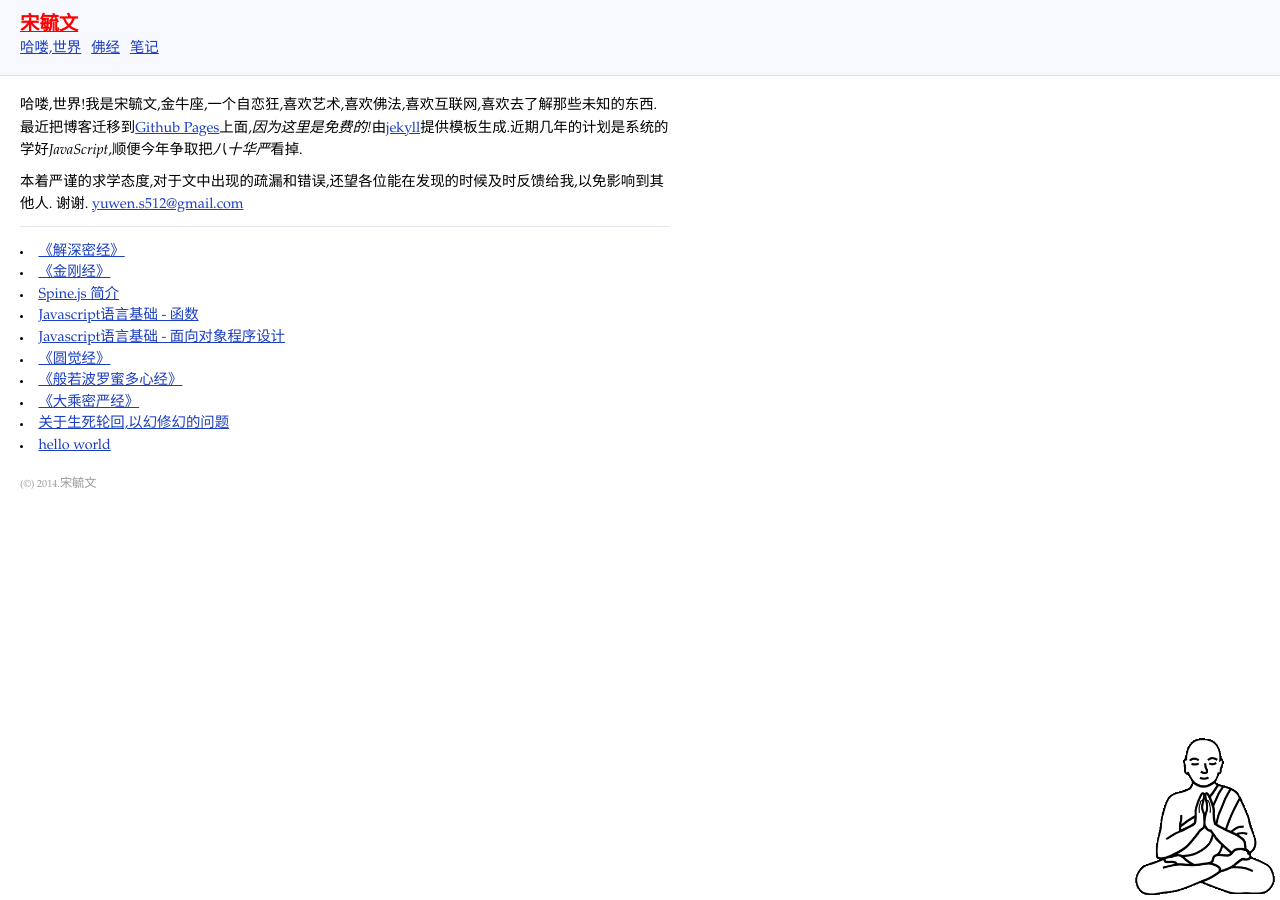
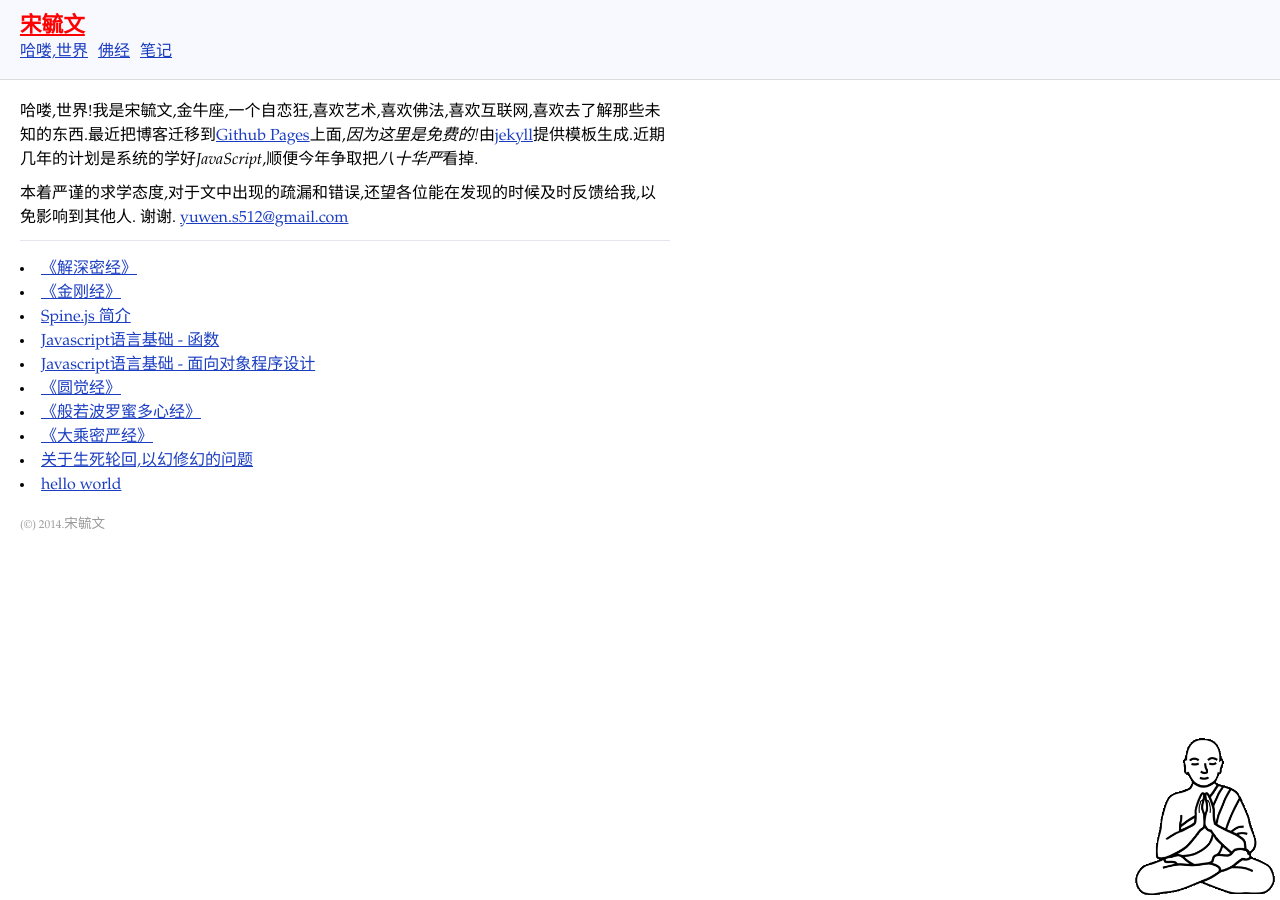
Before and after one commit to wowenrushi/wowenrushi.github.io, a Jekyll site: the page built from index.html, in a window 1280 px wide. Built offline with Jekyll 4.4.1, drawn with Linux system fonts in a browser that asks for light colours.

Commit message:
更改字体大小为1em

```diff
--- a/assets/css/style.css
+++ b/assets/css/style.css
@@ -4,7 +4,7 @@ html {
 
 body {
   color: black;
-  font: 400 .9em/150% 'Palatino Linotype', 'Book Antiqua', Palatino, FreeSerif, 'Microsoft Yahei', serif;
+  font: 400 1em/150% 'Palatino Linotype', 'Book Antiqua', Palatino, FreeSerif, 'Microsoft Yahei', serif;
   padding: 0;
   margin: 0;
   min-height: 100%;
```
